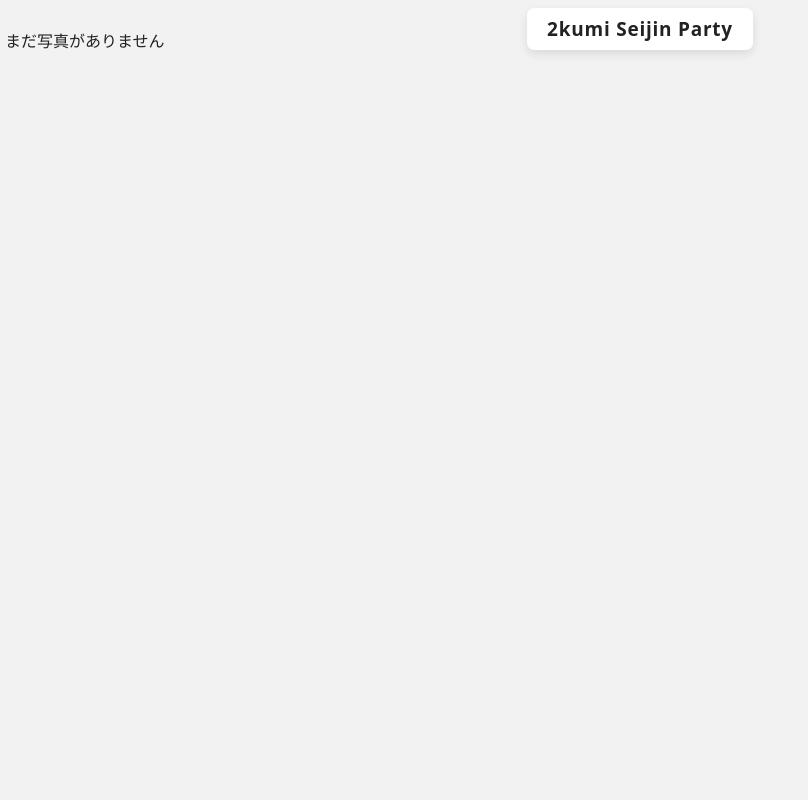
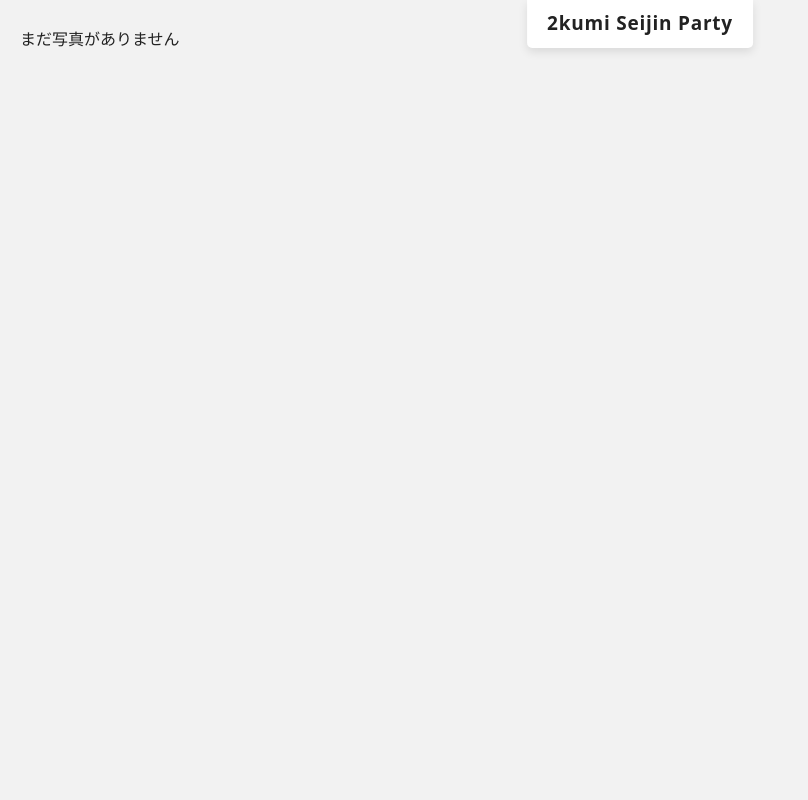
Before and after one commit to tama-git/seijinphoto_2026, a Django app: template photos/templates/photos/screen.html in a window 1280 px wide. Shown: the whole page, without its empty margins (0-808 px from the left). Run offline with Django 5.2, Linux system fonts and the light colour scheme; the template is opened without the code that fills it, so the values that code supplies are empty.

Commit message:
スクリーン画面を微調整

```diff
--- a/photos/static/photos/css/screen.css
+++ b/photos/static/photos/css/screen.css
@@ -35,7 +35,7 @@ body::-webkit-scrollbar,
 ======================================== */
 .screen-header {
   position: absolute;
-  top: 8px;
+  top: 0;
   left: 50%;
   transform: translateX(-50%);
   text-align: center;
@@ -50,11 +50,11 @@ body::-webkit-scrollbar,
 .screen-header h1 {
   display: inline-block;
   margin: 0;
-  padding: 8px 20px;
+  padding: 10px 20px 12px;
 
   background: #ffffff;
   border: none;
-  border-radius: 7px;
+  border-radius: 0 0 5px 5px;
   box-shadow: 0 4px 10px rgba(0, 0, 0, 0.10);
 
   font-family: system-ui, -apple-system, BlinkMacSystemFont, "Helvetica Neue", Arial, sans-serif;
@@ -71,7 +71,7 @@ body::-webkit-scrollbar,
 ======================================== */
 .screen-main {
   height: 100vh;
-  padding: 12px 5px 5px;
+  padding: 10px 20px 20px;
   box-sizing: border-box;
   overflow-y: auto;
   overflow-x: hidden;
```
